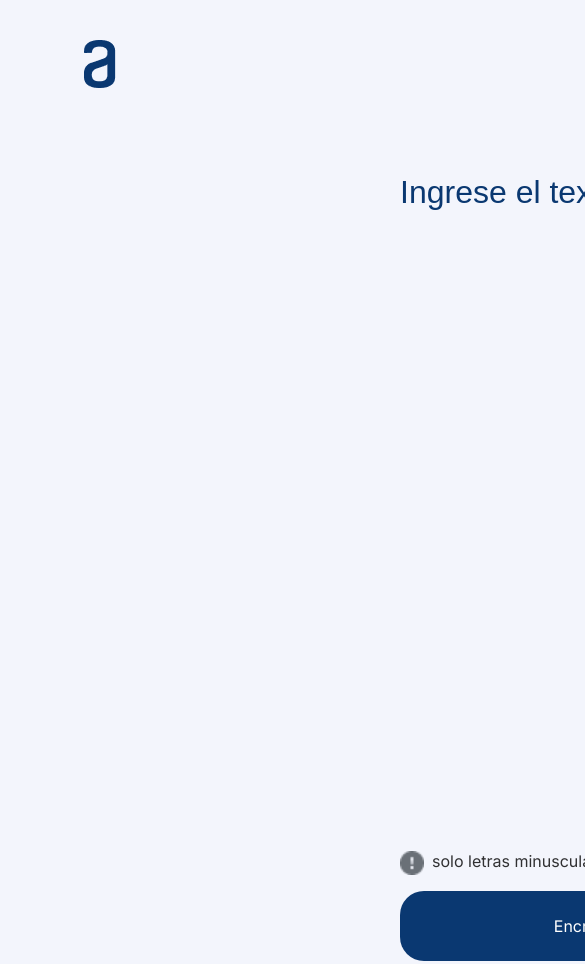
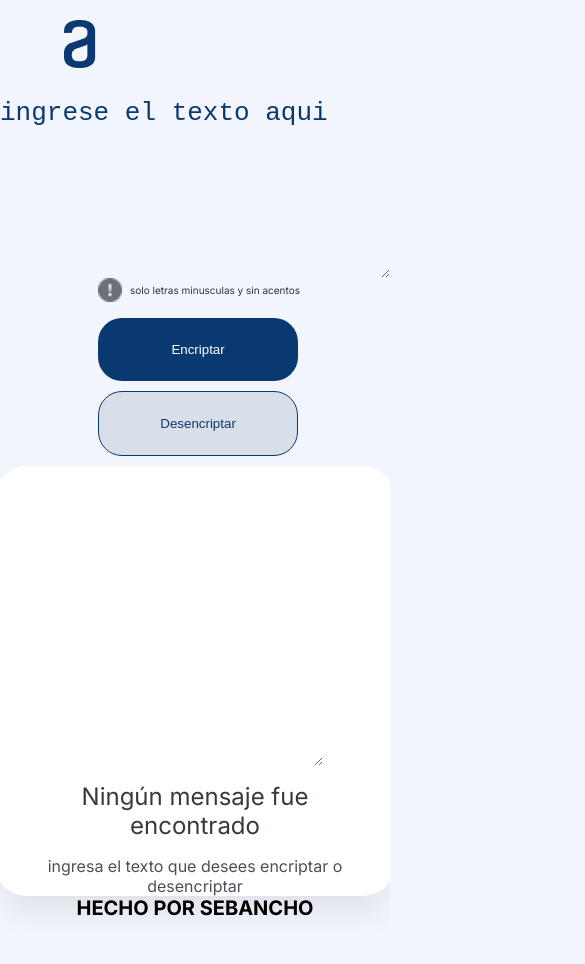
Before and after one commit to SebanchoA/textEncryptor, a plain HTML site: page index.html in a window 390 px wide. Shown: the top 964 px of the page, 585 px wide, since content can reach past the window. Drawn offline with Linux system fonts and the light colour scheme.

Commit message:
Fix styles, almost finished. start javascript duty

```diff
--- a/encriptador.js
+++ b/encriptador.js
@@ -1 +1,34 @@
-let
+// Conexión de elementos con el DOM
+
+const ingresoTexto = document.querySelector(".ingresar__texto").value;
+const botonEncriptar = document.querySelector(".boton__encriptar");
+const botonDesencriptar = document.querySelector(".boton__desencriptar");
+const salidaTexto = document.querySelector(".resultado");
+const tituloSalida = document.querySelector(".right__container__title");
+const mensajeSalida = document.querySelector(".right__container__text");
+const botonCopiar = document.querySelector(".boton__copiar");
+
+
+// Validacion de texto
+
+function validarTexto() {
+    const regex = /^[a-z]+$/;
+    ingresoTexto.innerHTML = "";
+}
+
+
+// Funcion encriptar
+
+// La letra "e" es convertida para "enter"
+// La letra "i" es convertida para "imes"
+// La letra "a" es convertida para "ai"
+// La letra "o" es convertida para "ober"
+// La letra "u" es convertida para "ufat"
+function encriptar(ingresoTexto) {
+
+    let llave = [["a","ai"],["e","enter"],["i","imes"],["o","ober"],["u","ufat"]];
+
+    for (let i = 0; i < llave.length; index++) {
+        const arregloLlave = llave[i];
+    }
+}
--- a/index.html
+++ b/index.html
@@ -10,29 +10,39 @@
     <title>Enctripador de Texto</title>
 </head>
 <body>
+    <div class="body">
     <header>
-        <img src="./images/Logo-alura.png" alt="logo-alura">
+        <img  class="logo__alura" src="./images/Logo-alura.png" alt="logo-alura">
     </header>
     <main>
         <section class="main__container">
-            <input type="text" class="ingresar__texto" placeholder="Ingrese el texto aqui">
+            <textarea class="ingresar__texto" cols="30" rows="20" placeholder="Ingrese el texto aqui" ></textarea>
             <div class="bottom__container">
                 <p class="advertencia__texto"> <img src="./images/signo-de-admiracion.png" alt="signo__admiracion" class="signo__admiracion">solo letras minusculas y sin acentos</p>
                 <div class="botones">
-                    <a class="boton__encriptar"> Encriptar</a>
-                    <a class="boton__desencriptar"> Desencriptar</a>
+                    <button class="boton__encriptar"> Encriptar</button>
+                    <button class="boton__desencriptar"> Desencriptar</button>
                 </div>
             </div>
         </section>
-        <section class="right__container">
-            <img src="./images/Muñeco-alura.png" alt="ilustracion-persona-con-lupa">
-            <h1 class="right__container__title">Ningún mensaje fue encontrado</h1>
-            <p class="right__container__text">ingresa el texto que desees encriptar o desencriptar</p>
+        <section class="second__container">
+            <div class="right__container">
+            <textarea id="resultado" class="resultado ocultar-figura" cols="30" rows="20" readonly></textarea>
+            <!-- <img src="./images/Muñeco-alura.png" alt="ilustracion-persona-con-lupa"> -->
+            <div class="right__container__title bold" >Ningún mensaje fue encontrado</div>
+            <div class="right__container__text">ingresa el texto que desees encriptar o desencriptar</div>
+            <!-- <div>
+                <button id="boton__copiar" class="boton__copiar">Copiar</button>
+            </div> -->
+            </div>
         </section>
     </main>
     <footer>
-
+        <div class="footer">
+            <h1>HECHO POR SEBANCHO</h1>
+        </div>
     </footer>
+</div>
     <script src="encriptador.js"></script>
 </body>
 </html>
--- a/styles.css
+++ b/styles.css
@@ -1,55 +1,73 @@
-/* :root{
-
-} */
+:root{
+font-size: 62.5%;
+}
 
 *{
     margin: 0;
     padding: 0;
     border: 0;
+    box-sizing: border-box;
+
 }
 
 body{
     background: #F3F5FC;
-    display: flex;
     font-family: inter, Impact, Haettenschweiler, 'Arial Narrow Bold', sans-serif;
-    height: 100vh;
+    min-height: 100vh;
     width: 100vw;
 }
 
+.body{
+    display: flex;
+    flex-direction: column;
+    min-height: 100dvh;
+}
 header{
-    padding: 40px 0 0 40px;
-    gap: 40px;
+    display: flex;
+    padding: 20px;
 }
 
+.logo__alura{
+    height: 48px;
+}
 
 main{
     display: flex;
+    flex-grow: 1;
+    justify-content: space-evenly;
+    align-content: center;
+}
+
+.main__container{
+display: flex;
+flex-direction: column;
+flex-wrap: wrap;
+justify-content: space-around;/* height: 100%; */
 }
 
 .ingresar__texto{
-    width: 577px;
-    height: 48px;
-    margin-top: 168px;
-    margin-left: 240px;
-    gap: 0px;
-    opacity: 0px;
+    max-width: 100%;
+    max-height: 75%;
     font-weight: 400;
-    font-size: 32px;
+    font-size: 3.2rem;
     color: #0A3871;
-    resize: none;
     background-color:transparent;
+    text-transform: lowercase;
+    outline: none;
+}
+
+::placeholder {
+    color: #0A3871;
 }
 
 input::placeholder{
     font-weight: 400;
-    font-size: 32px;
+    font-size: 3.2rem;
     color: #0A3871;
 }
 .bottom__container{
     display: flex;
     flex-direction: column;
-    padding-top: 635px;
-    padding-left: 240px;
     gap: 16px;
 }
 .advertencia__texto{
@@ -58,6 +76,7 @@ input::placeholder{
     opacity: 80%;
     font-family: 'Inter';
     font-weight: 400;
+    align-items: center;
 }
 
 .signo__admiracion{
@@ -71,7 +90,6 @@ height: 24px;
     height: Hug (67px)px;
     gap: 24px;
     opacity: 0px;
-    padding-bottom:72px ;
 }
 
 .boton__encriptar{
@@ -85,6 +103,11 @@ height: 24px;
     justify-content: center;
     color: white;
 }
+:hover.boton__encriptar{
+    background-color:#032a58;
+    cursor: pointer;
+}
+
 
 .boton__desencriptar{
     display: flex;
@@ -96,16 +119,20 @@ height: 24px;
     color: #0A3871;
     align-items: center;
     justify-content: center;
-    border: 1px solid #0A3871
+    border: 1px solid #0A3871;
+
 }
 
+:hover.boton__desencriptar{
+    background-color:#e2e7ee;
+    cursor: pointer;
+}
+.second__container{
+    display: flex;
+}
 .right__container{
     display: flex;
     flex-direction: column;
-    width: 400px;
-    height: 944px;
-    margin: 40px 40px 40px 80px;
-    padding: 32px;
     gap: 16px;
     border-radius: 32px;
     opacity: 0px;
@@ -113,12 +140,86 @@ height: 24px;
     box-shadow: 0px 24px 32px -8px #00000014;
     justify-content: center;
     align-items: center;
+    min-width: 400px;
+}
+
+.boton__copiar{
+    display: flex;
+    width: 328px;
+    padding: 24px;
+    opacity: 0px;
+    border-radius: 24px;
+    background: #D8DFE8;
+    color: #0A3871;
+    align-items: center;
+    justify-content: center;
+    border: 1px solid #0A3871;
 }
 .right__container__title{
     width: 238px;
     text-align: center;
+    font-size: 2.4rem;
+    color: #343A40;
 }
 .right__container__text{
     width: 300px;
     text-align: center;
+    font-size: 1.6rem;
+    color: #495057;
+
 }
+
+
+footer{
+    display: flex;
+    justify-content: center;
+    align-content: center;
+    height: 50px;
+}
+@media only screen and (max-width: 768px) {
+html,body{
+    overflow: auto;
+}
+main{
+    flex-direction: column;
+    align-content:space-between;
+}
+
+    .main__container {
+        flex: 1 1 100%; /* Los contenedores ocupan el 100% del ancho */
+        margin: 10px 0; /* Ajusta el margen */
+        align-items: center;
+        justify-content: space-between;
+    }
+    .ingresar__texto {
+        height: 180px; /* Ajusta la altura del textarea */
+        font-size: 2.6rem;
+    }
+
+    .bottom__container{
+        padding-left: 8px;
+    }
+    .botones {
+        gap: 10px; /* Ajusta el espacio entre botones */
+    }
+
+    .boton__encriptar,.boton__desencriptar, .boton__copiar{
+        width: 200px;
+    }
+    .second__container{
+        justify-content: center;
+    }
+    .right__container__text{
+       width: 80%;
+    }
+
+    /* footer{
+
+    } */
+}
+    @media only screen and (max-width: 425px) {
+     .botones{
+        flex-direction: column;
+     }
+
+}
```
